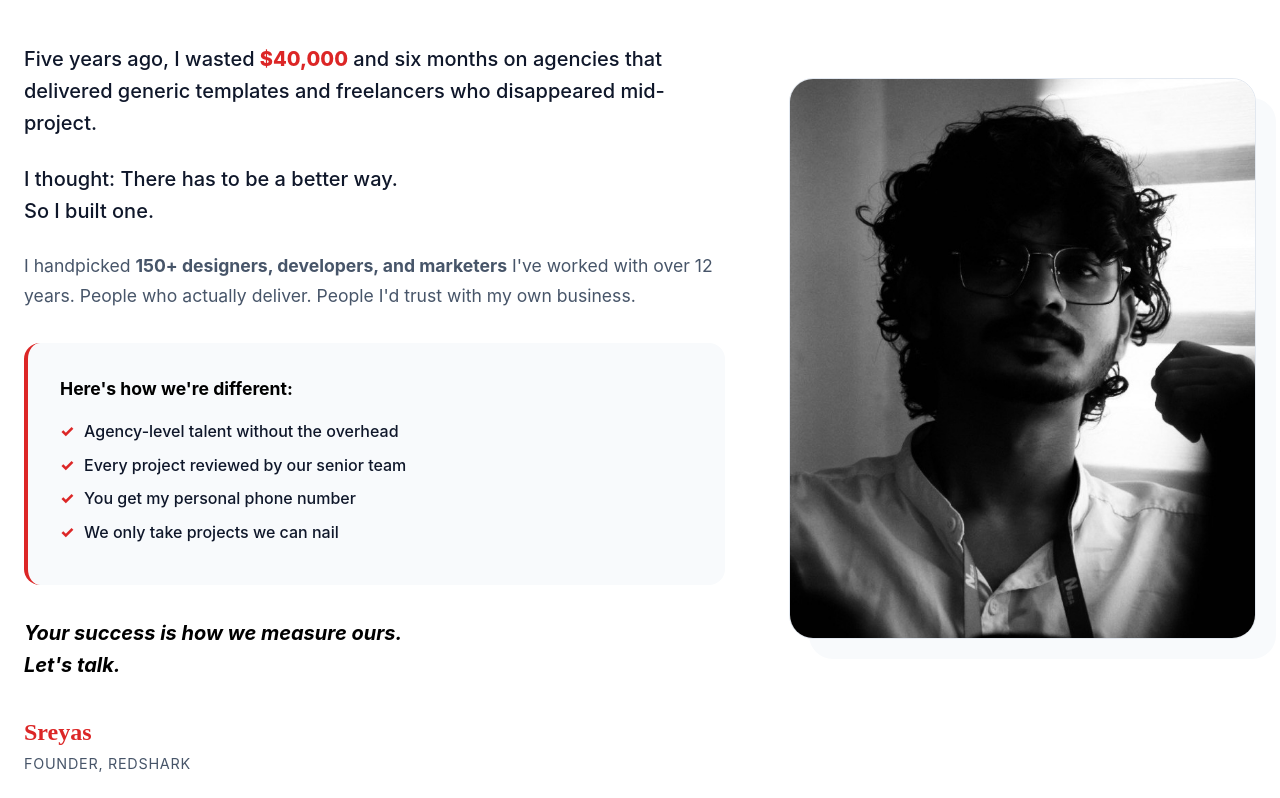
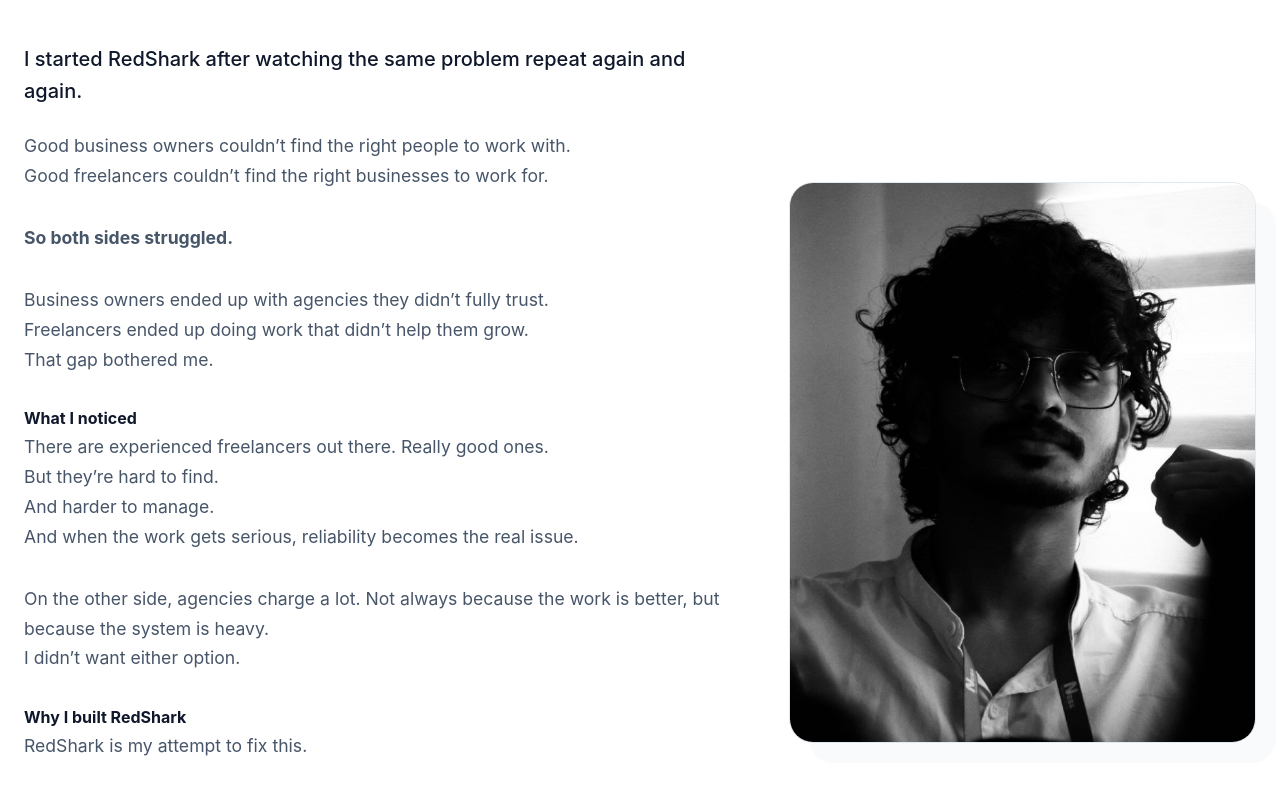
Before and after one commit to Fazilfazi991/redshark, a React (Vite) app: page / in a window 1280 px wide. Shown: the part 4920-5718 px from the top of the page. Built offline with nearby package versions, Linux system fonts and the light colour scheme.

Commit message:
Update updated founder content

```diff
--- a/src/components/Founder.tsx
+++ b/src/components/Founder.tsx
@@ -12,30 +12,43 @@
                         <h2 className="section-title text-left">Hi, I'm Sreyas, founder of RedShark.</h2>
 
                         <p className="founder-story">
-                            Five years ago, I wasted <strong>$40,000</strong> and six months on agencies that delivered generic templates and freelancers who disappeared mid-project.
-                        </p>
-                        <p className="founder-story">
-                            I thought: There has to be a better way. <br />
-                            So I built one.
+                            I started RedShark after watching the same problem repeat again and again.
                         </p>
 
                         <p className="founder-text">
-                            I handpicked <strong>150+ designers, developers, and marketers</strong> I've worked with over 12 years. People who actually deliver. People I'd trust with my own business.
+                            Good business owners couldn’t find the right people to work with.<br />
+                            Good freelancers couldn’t find the right businesses to work for.
                         </p>
 
-                        <div className="founder-diff">
-                            <h4>Here's how we're different:</h4>
-                            <ul>
-                                <li>Agency-level talent without the overhead</li>
-                                <li>Every project reviewed by our senior team</li>
-                                <li>You get my personal phone number</li>
-                                <li>We only take projects we can nail</li>
-                            </ul>
-                        </div>
+                        <p className="founder-text">
+                            <strong>So both sides struggled.</strong>
+                        </p>
 
+                        <p className="founder-text">
+                            Business owners ended up with agencies they didn’t fully trust.<br />
+                            Freelancers ended up doing work that didn’t help them grow.<br />
+                            That gap bothered me.
+                        </p>
+
+                        <h4 className="font-bold text-xl mb-3 text-white">What I noticed</h4>
+                        <p className="founder-text">
+                            There are experienced freelancers out there. Really good ones.<br />
+                            But they’re hard to find.<br />
+                            And harder to manage.<br />
+                            And when the work gets serious, reliability becomes the real issue.
+                        </p>
+                        <p className="founder-text">
+                            On the other side, agencies charge a lot. Not always because the work is better, but because the system is heavy.<br />
+                            I didn’t want either option.
+                        </p>
+
+                        <h4 className="font-bold text-xl mb-3 text-white">Why I built RedShark</h4>
+                        <p className="founder-text">
+                            RedShark is my attempt to fix this.
+                        </p>
                         <p className="founder-closing">
-                            Your success is how we measure ours.<br />
-                            Let's talk.
+                            I bring serious business owners and reputed freelancers under one roof.<br />
+                            No noise. No guessing. No shortcuts.
                         </p>
 
                         <div className="founder-sig">
```
